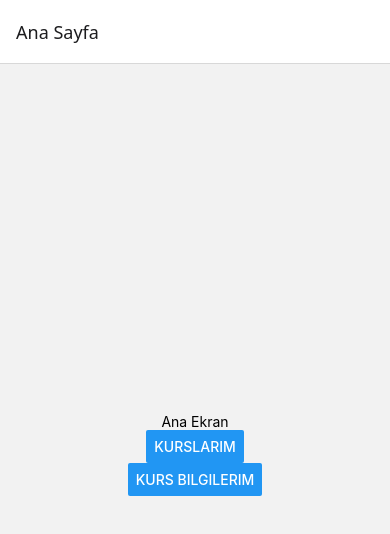
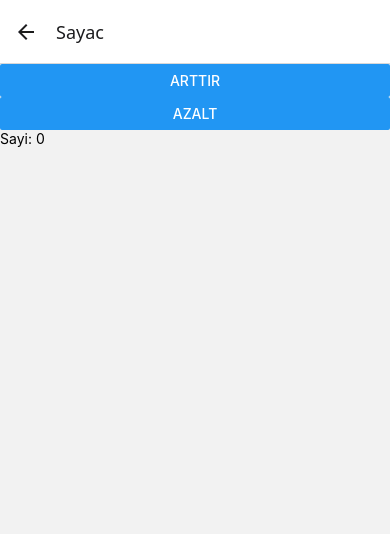
Before and after one commit to 1ahmetbb/Component, a React Native app: screen /Sayac in a window 390 px wide. Shown: the top 534 px of the page. Built offline with nearby package versions, Linux system fonts and the light colour scheme.

Commit message:
ornek useState kullanimi

```diff
--- a/App.js
+++ b/App.js
@@ -4,6 +4,7 @@ import { createNativeStackNavigator } from "@react-navigation/native-stack";
 import homeScreen from "./src/screens/homeScreen";
 import coursesScreen from "./src/screens/coursesScreen.js";
 import coursesInformation from "./src/screens/coursesInformationScreen.js";
+import CounterScreen from "./src/screens/CounterScreen.js";
 
 const Stack = createNativeStackNavigator();
 export default function App() {
@@ -13,6 +14,7 @@ export default function App() {
         <Stack.Screen name="Ana Sayfa" component={homeScreen} />
         <Stack.Screen name="Kurslarim" component={coursesScreen} />
         <Stack.Screen name="Kurs Bilgilerim" component={coursesInformation} />
+        <Stack.Screen name="Sayac" component={CounterScreen} />
       </Stack.Navigator>
     </NavigationContainer>
   );
--- /dev/null
+++ b/src/screens/CounterScreen.js
@@ -0,0 +1,25 @@
+import { StyleSheet, Text, View, Button } from "react-native";
+import React, { useState } from "react";
+
+export default function CounterScreen() {
+  const [counter, setCounter] = useState(0);
+  return (
+    <View>
+      <Button
+        title="Arttir"
+        onPress={() => {
+          setCounter(counter + 1);
+        }}
+      />
+      <Button
+        title="Azalt"
+        onPress={() => {
+          setCounter(counter - 1);
+        }}
+      />
+      <Text>Sayi: {counter}</Text>
+    </View>
+  );
+}
+
+const styles = StyleSheet.create({});
--- a/src/screens/homeScreen.js
+++ b/src/screens/homeScreen.js
@@ -13,6 +13,11 @@ export default function homeScreen({ navigation }) {
         title="Kurs Bilgilerim"
         onPress={() => navigation.navigate("Kurs Bilgilerim")}
       />
+
+      <Button
+        title="Sayac Uygulamasi"
+        onPress={() => navigation.navigate("Sayac")}
+      />
     </View>
   );
 }
```
